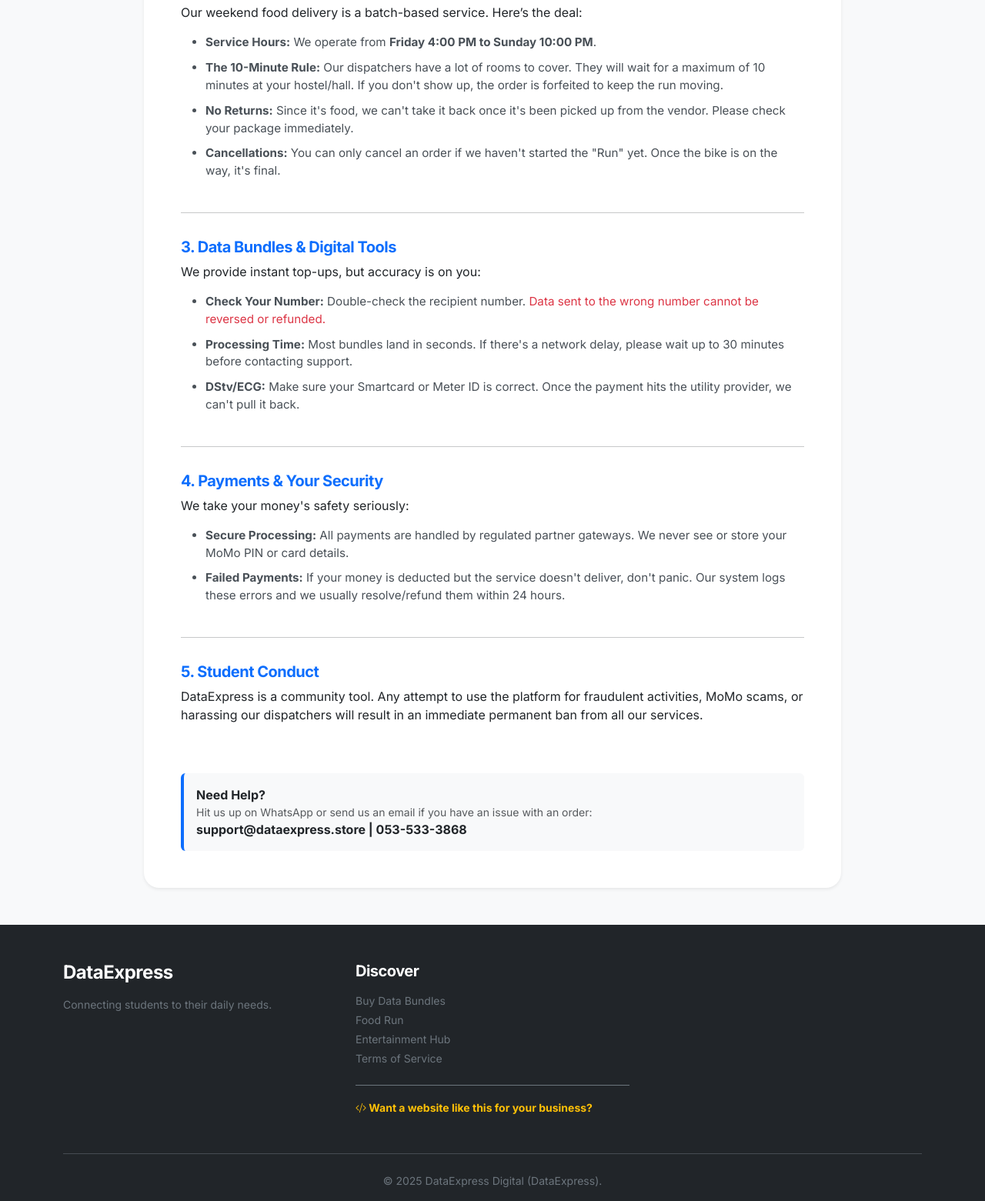
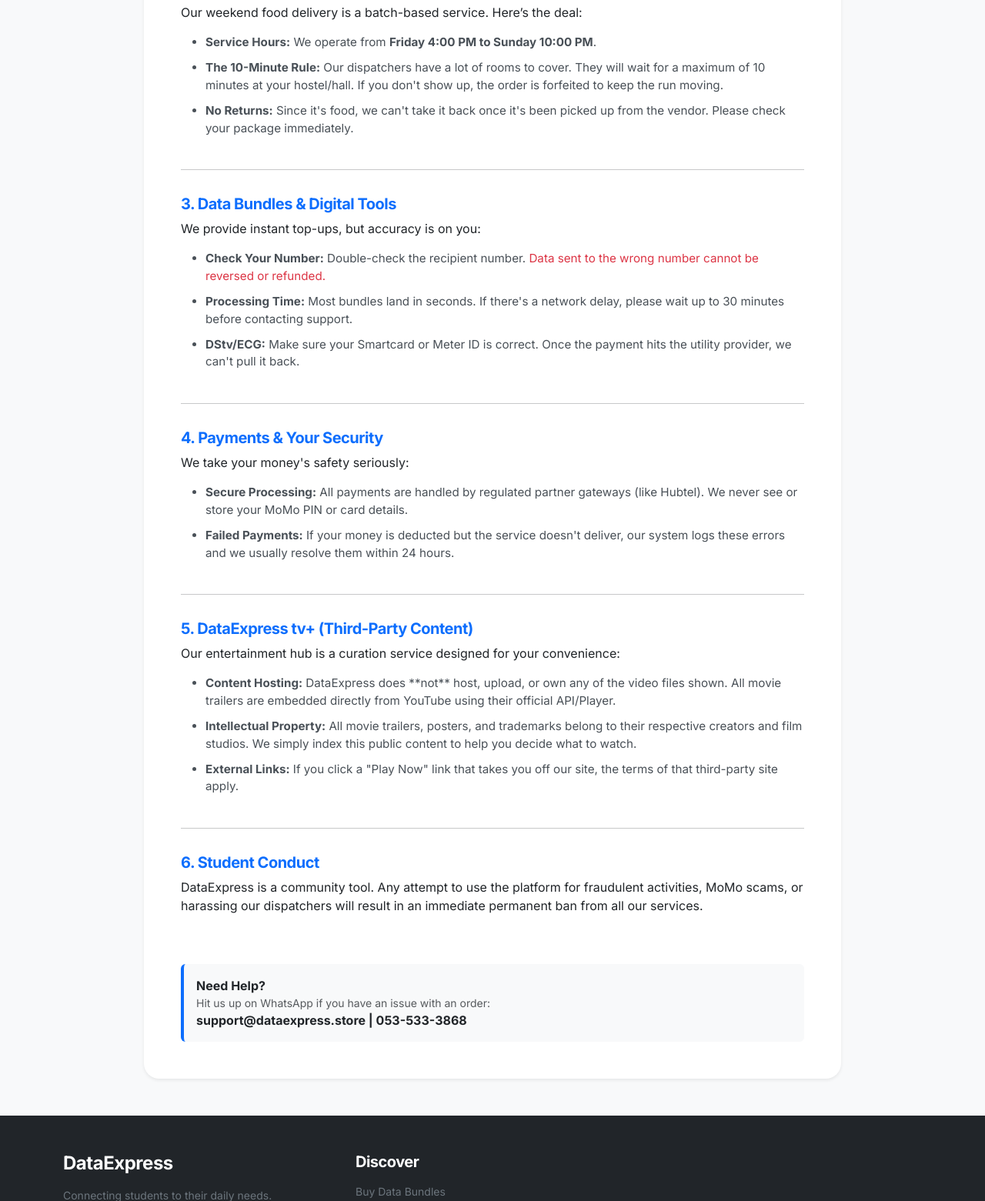
Before and after one commit to Chris-hub100/data-express, a Flask app: page /terms in a window 1280 px wide. Shown: the part 528-2089 px from the top of the page at 77% size. Run offline with Flask 3, Linux system fonts and the light colour scheme; some libraries are stand-ins or nearby versions.

Commit message:
Support Update_18

```diff
--- a/templates/terms.html
+++ b/templates/terms.html
@@ -29,7 +29,6 @@
                     <li><strong>Service Hours:</strong> We operate from <strong>Friday 4:00 PM to Sunday 10:00 PM</strong>.</li>
                     <li><strong>The 10-Minute Rule:</strong> Our dispatchers have a lot of rooms to cover. They will wait for a maximum of 10 minutes at your hostel/hall. If you don't show up, the order is forfeited to keep the run moving.</li>
                     <li><strong>No Returns:</strong> Since it's food, we can't take it back once it's been picked up from the vendor. Please check your package immediately.</li>
-                    <li><strong>Cancellations:</strong> You can only cancel an order if we haven't started the "Run" yet. Once the bike is on the way, it's final.</li>
                 </ul>
 
                 <hr>
@@ -49,19 +48,30 @@
                 <h5 class="fw-bold text-primary mt-3">4. Payments & Your Security</h5>
                 <p>We take your money's safety seriously:</p>
                 <ul>
-                    <li><strong>Secure Processing:</strong> All payments are handled by regulated partner gateways. We never see or store your MoMo PIN or card details.</li>
-                    <li><strong>Failed Payments:</strong> If your money is deducted but the service doesn't deliver, don't panic. Our system logs these errors and we usually resolve/refund them within 24 hours.</li>
+                    <li><strong>Secure Processing:</strong> All payments are handled by regulated partner gateways (like Hubtel). We never see or store your MoMo PIN or card details.</li>
+                    <li><strong>Failed Payments:</strong> If your money is deducted but the service doesn't deliver, our system logs these errors and we usually resolve them within 24 hours.</li>
                 </ul>
 
                 <hr>
 
-                <!-- SECTION 5: FAIR USE -->
-                <h5 class="fw-bold text-primary mt-3">5. Student Conduct</h5>
+                <!-- SECTION 5: ENTERTAINMENT & THIRD-PARTY CONTENT -->
+                <h5 class="fw-bold text-primary mt-3">5. DataExpress tv+ (Third-Party Content)</h5>
+                <p>Our entertainment hub is a curation service designed for your convenience:</p>
+                <ul>
+                    <li><strong>Content Hosting:</strong> DataExpress does **not** host, upload, or own any of the video files shown. All movie trailers are embedded directly from YouTube using their official API/Player.</li>
+                    <li><strong>Intellectual Property:</strong> All movie trailers, posters, and trademarks belong to their respective creators and film studios. We simply index this public content to help you decide what to watch.</li>
+                    <li><strong>External Links:</strong> If you click a "Play Now" link that takes you off our site, the terms of that third-party site apply.</li>
+                </ul>
+
+                <hr>
+
+                <!-- SECTION 6: FAIR USE -->
+                <h5 class="fw-bold text-primary mt-3">6. Student Conduct</h5>
                 <p>DataExpress is a community tool. Any attempt to use the platform for fraudulent activities, MoMo scams, or harassing our dispatchers will result in an immediate permanent ban from all our services.</p>
 
                 <div class="mt-5 p-3 bg-light rounded border-start border-4 border-primary">
                     <p class="mb-0 fw-bold">Need Help?</p>
-                    <p class="small text-muted mb-0">Hit us up on WhatsApp or send us an email if you have an issue with an order:</p>
+                    <p class="small text-muted mb-0">Hit us up on WhatsApp if you have an issue with an order:</p>
                     <p class="fw-bold text-dark mb-0">support@dataexpress.store | 053-533-3868</p>
                 </div>
 
```
Also changed, not shown: templates/success.html (+4 -4 lines).
